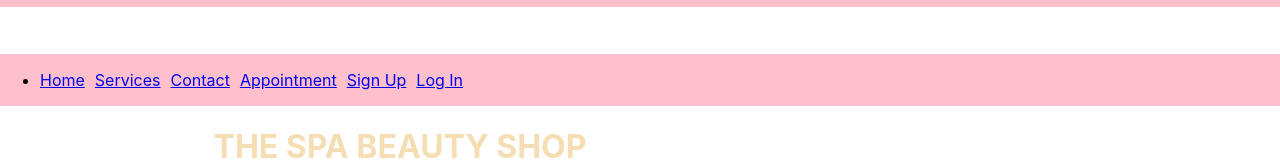
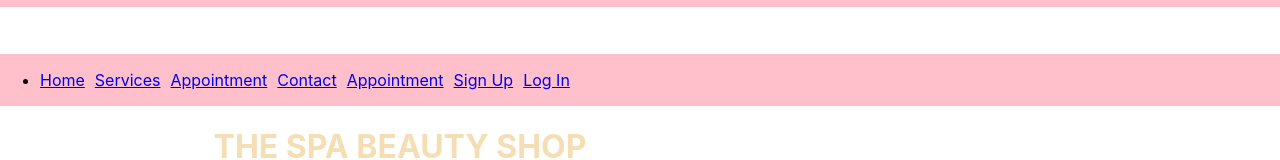
Before and after one commit to Kelly985/The_spa_beauty_app, a React (Create React App) app in the folder client/: page / in a window 1280 px wide. Shown: the part 125-285 px from the top of the page. Built offline with nearby package versions, Linux system fonts and the light colour scheme.

Commit message:
created routes

```diff
--- a/client/src/Components/Navbar.js
+++ b/client/src/Components/Navbar.js
@@ -37,6 +37,9 @@ function Navbar() {
             </a>
               <a className="navlink" href="/Services">
               Services
+            </a>
+            <a className="navlink" href="/Appointment">
+              Appointment
             </a>
             <a className="navlink" href="/contact">
               Contact
```
